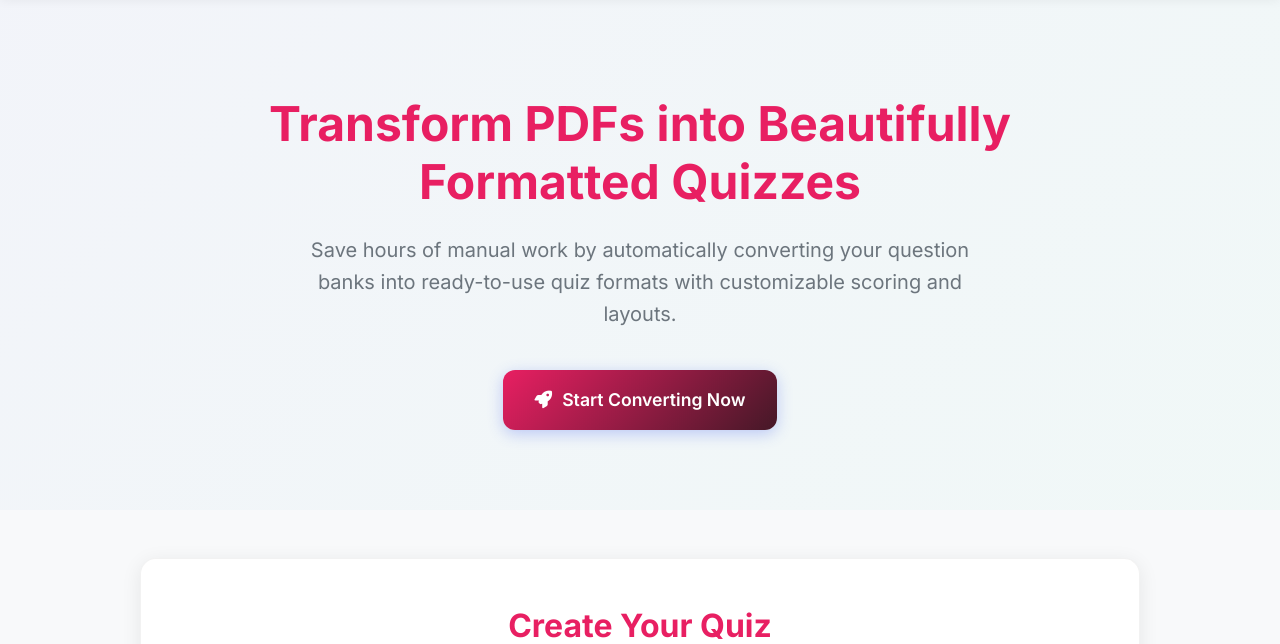
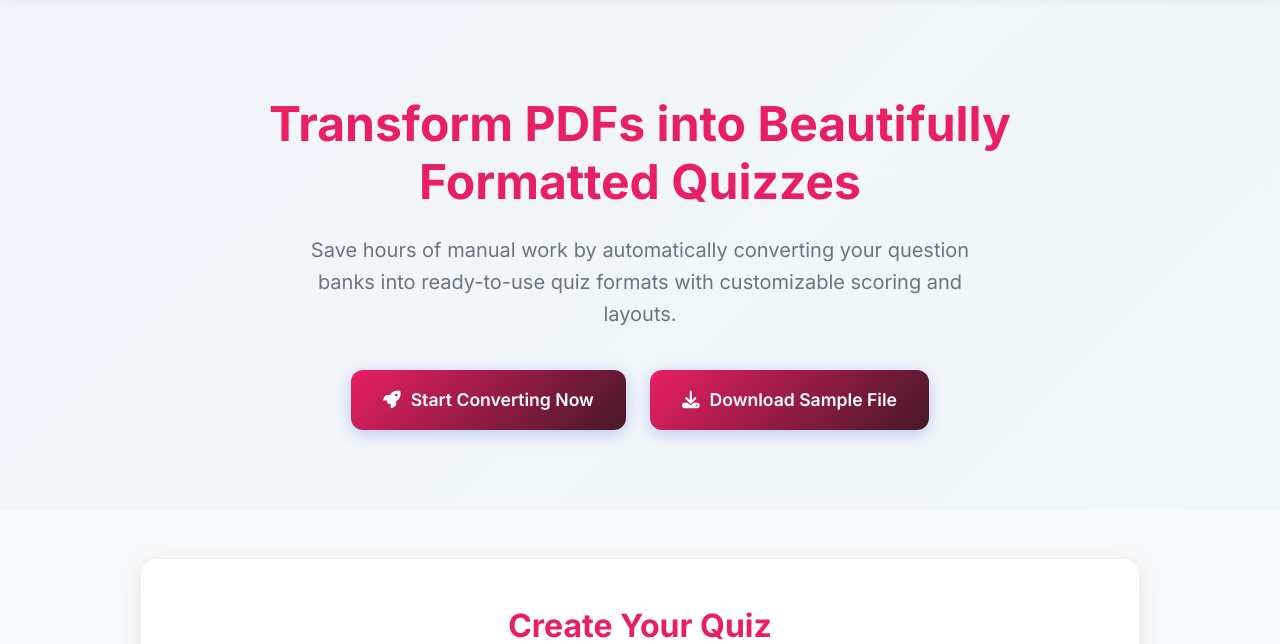
Before and after one commit to illusion15/McqQuizMaker, a Flask app: page / in a window 1280 px wide. Shown: the part 82-726 px from the top of the page. Run offline with Flask 3, Linux system fonts and the light colour scheme; some libraries are stand-ins or nearby versions.

Commit message:
added smaple download btn

```diff
--- a/index.html
+++ b/index.html
@@ -55,6 +55,12 @@
       <div class="hero-buttons">
         <a href="#uploadForm" class="cta-button">
           <i class="fas fa-rocket"></i> Start Converting Now
+        </a>
+
+        <a class="sample-btn-container cta-button" href="/static/sample.docx" download>
+
+            <i class="fas fa-download"></i> Download Sample File
+
         </a>
         <!-- <a href="#how-it-works" class="cta-button secondary">
           <i class="fas fa-play-circle"></i> See How It Works
--- a/static/css/index_style.css
+++ b/static/css/index_style.css
@@ -1061,7 +1061,7 @@ body.dark-mode #imp-instruction p {
   justify-content: center;
 }
 
-.sample-btn {
+/* .sample-btn {
   width: auto;
   font-size: 1rem;
   padding: 0.8rem 1.5rem;
@@ -1081,7 +1081,7 @@ body.dark-mode #imp-instruction p {
   transform: translateY(-2px);
   box-shadow: 0 4px 15px rgba(6, 214, 160, 0.3);
 }
-
+*/
 /* Testimonials */
 .testimonial-section {
   max-width: 1200px;
```
Also changed, not shown: 2 other files.
